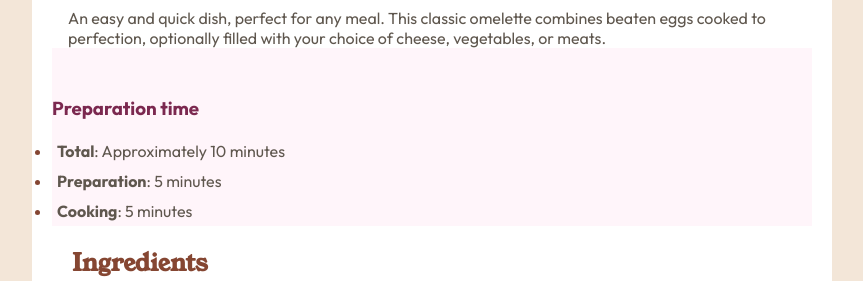
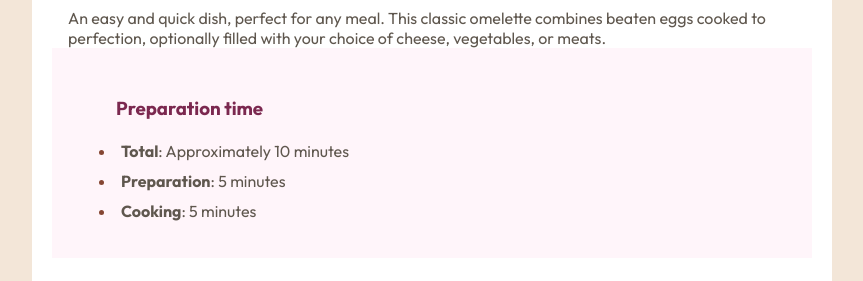
Before and after one commit to Rosi-SB/recipe-page-main, a plain HTML site: page index.html in a window 1280 px wide. Shown: the part 493-774 px from the top of the page, without its empty margins (208-1071 px from the left). Drawn offline with Linux system fonts and the light colour scheme.

Commit message:
Update index.html

```diff
--- a/index.html
+++ b/index.html
@@ -26,6 +26,7 @@
     </p>
 
     <div class="box-preparation">
+        <div class="preparation">
         <h3>Preparation time</h3>
 
         <ul>
@@ -33,6 +34,7 @@
           <li><strong>Preparation</strong>: 5 minutes</li>
           <li><strong>Cooking</strong>: 5 minutes</li>
         </ul>
+      </div>
     </div>
 
     <h2>Ingredients</h2>
```
Lines whose indentation alone changed are shown as unchanged.
